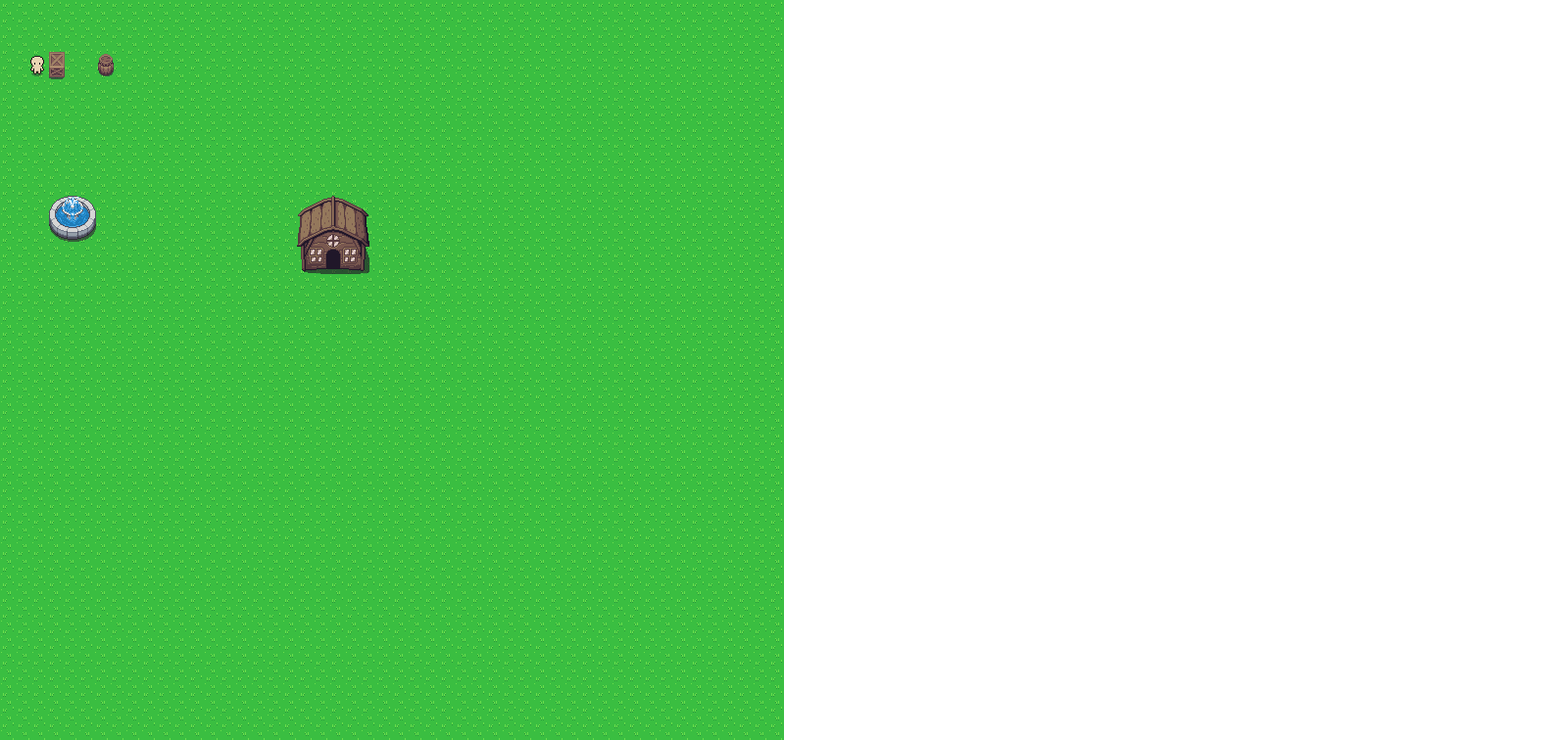
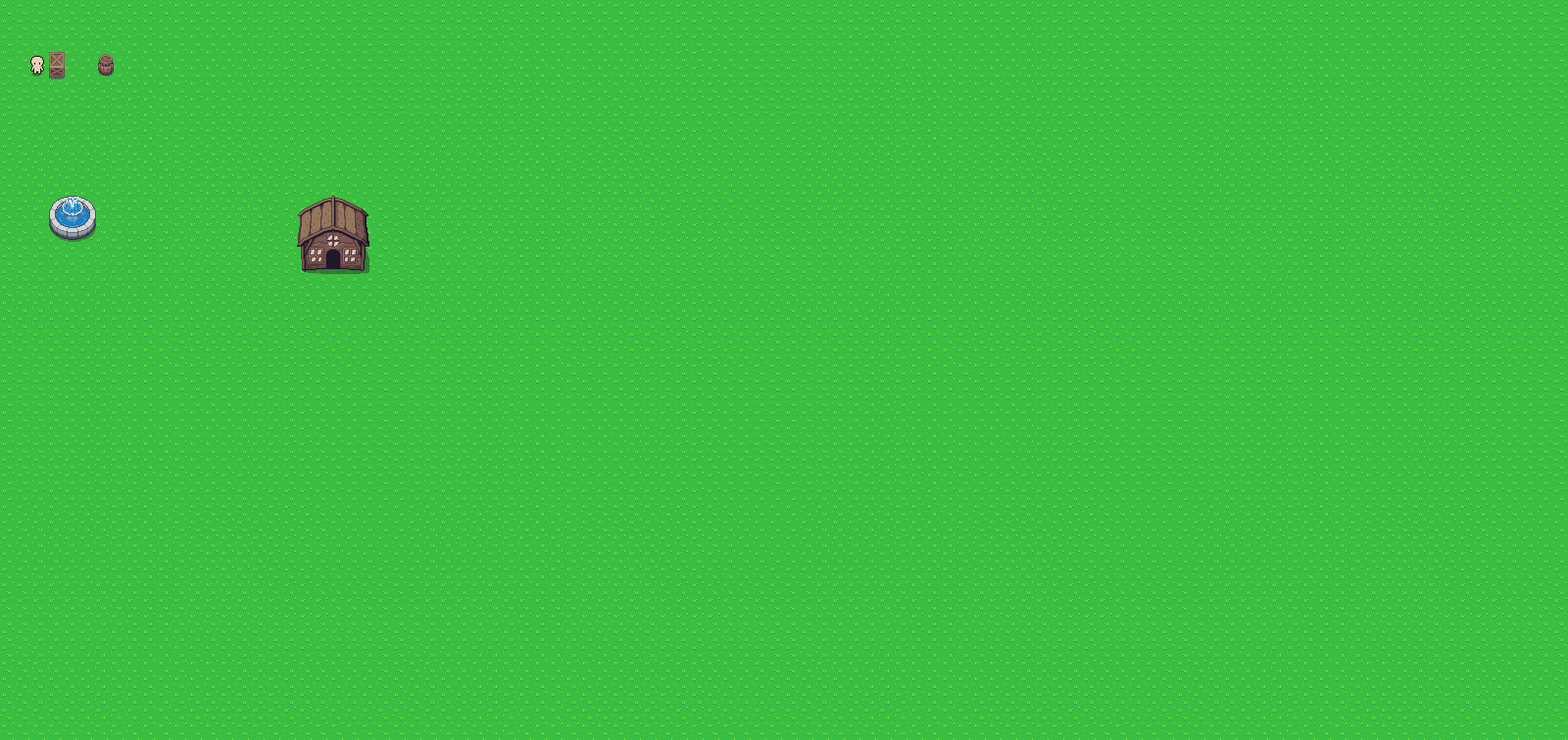
Before and after one commit to orsi/react-gamin, a React (Vite) app: page / in a window 1280 px wide. Shown: the top 756 px of the page at 98% size, 1600 px wide, since content can reach past the window. Built offline with nearby package versions, Linux system fonts and the light colour scheme.

Commit message:
create render component for drawing to canvas

```diff
--- a/src/entities/Barrel.tsx
+++ b/src/entities/Barrel.tsx
@@ -5,7 +5,12 @@ import {
   useBodyComponent,
   usePositionComponent,
 } from "../library/Entity";
-import { createSpriteSheet, MultiSpriteSheet, Render } from "../library/Render";
+import {
+  createSpriteSheet,
+  MultiSprite,
+  SpriteCanvas,
+  Render,
+} from "../library/Render";
 import { useInteractSystem, useMovementSystem } from "../library/System";
 
 type BarrelProps = {
@@ -15,19 +20,12 @@ type BarrelProps = {
   solid?: boolean;
 };
 export default function Barrel({ x, y, z, solid }: BarrelProps) {
-  const spriteSheet = createSpriteSheet({
-    spriteWidth: 16,
-    spriteHeight: 16,
-    width: 640,
-    height: 576,
-    src: overworldImage,
-  });
   const body = useBodyComponent({
     height: 32,
     width: 16,
     solid: solid ?? true,
   });
-  const position = usePositionComponent({
+  const [position] = usePositionComponent({
     x: x ?? 240,
     y: y ?? 240,
     z: z ?? 0,
@@ -39,12 +37,15 @@ export default function Barrel({ x, y, z, solid }: BarrelProps) {
   });
 
   return (
-    <Render position={position[0]}>
-      <MultiSpriteSheet
-        tilesPerRow={1}
-        src={spriteSheet.src}
-        sprites={[spriteSheet.sprites[33], spriteSheet.sprites[73]]}
-      />
-    </Render>
+    <MultiSprite
+      src={overworldImage}
+      x={position.x}
+      y={position.y}
+      sheet={{
+        height: 16,
+        width: 16,
+      }}
+      map={[[33], [73]]}
+    />
   );
 }
--- a/src/entities/Box.tsx
+++ b/src/entities/Box.tsx
@@ -1,11 +1,10 @@
 import overworldImage from "../assets/Overworld.png";
-import { useRef } from "react";
 import {
   EntityId,
   useBodyComponent,
   usePositionComponent,
 } from "../library/Entity";
-import { createSpriteSheet, MultiSpriteSheet, Render } from "../library/Render";
+import { MultiSprite } from "../library/Render";
 import { useInteractSystem, useMovementSystem } from "../library/System";
 
 type BoxProps = {
@@ -15,19 +14,12 @@ type BoxProps = {
   solid?: boolean;
 };
 export default function Box({ x, y, z, solid }: BoxProps) {
-  const spriteSheet = createSpriteSheet({
-    spriteWidth: 16,
-    spriteHeight: 16,
-    width: 640,
-    height: 576,
-    src: overworldImage,
-  });
   const body = useBodyComponent({
     height: 32,
     width: 16,
     solid: solid ?? true,
   });
-  const position = usePositionComponent({
+  const [position] = usePositionComponent({
     x: x ?? 240,
     y: y ?? 240,
     z: z ?? 0,
@@ -39,12 +31,15 @@ export default function Box({ x, y, z, solid }: BoxProps) {
   });
 
   return (
-    <Render position={position[0]}>
-      <MultiSpriteSheet
-        tilesPerRow={1}
-        src={spriteSheet.src}
-        sprites={[spriteSheet.sprites[30], spriteSheet.sprites[70]]}
-      />
-    </Render>
+    <MultiSprite
+      src={overworldImage}
+      x={position.x}
+      y={position.y}
+      sheet={{
+        height: 16,
+        width: 16,
+      }}
+      map={[[30], [70]]}
+    />
   );
 }
--- a/src/entities/Fountain.tsx
+++ b/src/entities/Fountain.tsx
@@ -1,11 +1,10 @@
-import { useRef } from "react";
 import overworldImage from "../assets/Overworld.png";
 import {
   EntityId,
   useBodyComponent,
   usePositionComponent,
 } from "../library/Entity";
-import { createSpriteSheet, MultiSpriteSheet, Render } from "../library/Render";
+import { MultiSprite } from "../library/Render";
 import { useInteractSystem, useMovementSystem } from "../library/System";
 
 type FountainProps = {
@@ -15,19 +14,12 @@ type FountainProps = {
   solid?: boolean;
 };
 export default function Fountain({ x, y, z, solid }: FountainProps) {
-  const spriteSheet = createSpriteSheet({
-    spriteWidth: 16,
-    spriteHeight: 16,
-    width: 640,
-    height: 576,
-    src: overworldImage,
-  });
   const body = useBodyComponent({
     height: 48,
     width: 48,
     solid: solid ?? true,
   });
-  const position = usePositionComponent({
+  const [position] = usePositionComponent({
     x: x ?? 240,
     y: y ?? 240,
     z: z ?? 0,
@@ -39,22 +31,20 @@ export default function Fountain({ x, y, z, solid }: FountainProps) {
   });
 
   return (
-    <Render position={position[0]}>
-      <MultiSpriteSheet
-        tilesPerRow={3}
-        src={spriteSheet.src}
-        sprites={[
-          spriteSheet.sprites[382],
-          spriteSheet.sprites[383],
-          spriteSheet.sprites[384],
-          spriteSheet.sprites[422],
-          spriteSheet.sprites[423],
-          spriteSheet.sprites[424],
-          spriteSheet.sprites[462],
-          spriteSheet.sprites[463],
-          spriteSheet.sprites[464],
-        ]}
-      />
-    </Render>
+    <MultiSprite
+      src={overworldImage}
+      sheet={{
+        width: 16,
+        height: 16,
+      }}
+      map={[
+        [382, 383, 384],
+        [422, 423, 424],
+        [462, 463, 464],
+      ]}
+      x={position.x}
+      y={position.y}
+      z={position.z}
+    />
   );
 }
--- a/src/entities/Ground.tsx
+++ b/src/entities/Ground.tsx
@@ -1,32 +1,31 @@
 import overworldImage from "../assets/Overworld.png";
 import { usePositionComponent } from "../library/Entity";
-import { createSpriteSheet, MultiSpriteSheet, Render } from "../library/Render";
+import { SpriteCanvas } from "../library/Render";
 
 export default function Ground() {
-  const spriteSheet = createSpriteSheet({
-    spriteWidth: 16,
-    spriteHeight: 16,
-    width: 640,
-    height: 576,
-    src: overworldImage,
-  });
-  const position = usePositionComponent({
+  const [position] = usePositionComponent({
     x: 0,
     y: 0,
     z: 0,
   });
 
-  const grassTiles = [];
-  for (let i = 0; i < 5000; i++) {
-    grassTiles.push(spriteSheet.sprites[0]);
+  const grassTiles: number[][] = [];
+  for (let y = 0; y < 100; y++) {
+    if (!grassTiles[y]) {
+      grassTiles[y] = [];
+    }
+    for (let x = 0; x < 100; x++) {
+      grassTiles[y].push(0);
+    }
   }
   return (
-    <Render>
-      <MultiSpriteSheet
-        tilesPerRow={50}
-        src={spriteSheet.src}
-        sprites={grassTiles}
-      />
-    </Render>
+    <SpriteCanvas
+      src={overworldImage}
+      sheet={{
+        width: 16,
+        height: 16,
+      }}
+      sprites={grassTiles}
+    />
   );
 }
--- a/src/entities/House.tsx
+++ b/src/entities/House.tsx
@@ -1,11 +1,10 @@
-import { useRef } from "react";
 import overworldImage from "../assets/Overworld.png";
 import {
   EntityId,
   useBodyComponent,
   usePositionComponent,
 } from "../library/Entity";
-import { createSpriteSheet, MultiSpriteSheet, Render } from "../library/Render";
+import { MultiSprite } from "../library/Render";
 import { useInteractSystem, useMovementSystem } from "../library/System";
 
 type HouseProps = {
@@ -15,19 +14,12 @@ type HouseProps = {
   solid?: boolean;
 };
 export default function House({ x, y, z, solid }: HouseProps) {
-  const spriteSheet = createSpriteSheet({
-    spriteWidth: 16,
-    spriteHeight: 16,
-    width: 640,
-    height: 576,
-    src: overworldImage,
-  });
   const body = useBodyComponent({
     height: 80,
     width: 80,
     solid: solid ?? true,
   });
-  const position = usePositionComponent({
+  const [position] = usePositionComponent({
     x: x ?? 240,
     y: y ?? 240,
     z: z ?? 0,
@@ -39,38 +31,22 @@ export default function House({ x, y, z, solid }: HouseProps) {
   });
 
   return (
-    <Render position={position[0]}>
-      <MultiSpriteSheet
-        tilesPerRow={5}
-        src={spriteSheet.src}
-        sprites={[
-          spriteSheet.sprites[6],
-          spriteSheet.sprites[7],
-          spriteSheet.sprites[8],
-          spriteSheet.sprites[9],
-          spriteSheet.sprites[10],
-          spriteSheet.sprites[46],
-          spriteSheet.sprites[47],
-          spriteSheet.sprites[48],
-          spriteSheet.sprites[49],
-          spriteSheet.sprites[50],
-          spriteSheet.sprites[86],
-          spriteSheet.sprites[87],
-          spriteSheet.sprites[88],
-          spriteSheet.sprites[89],
-          spriteSheet.sprites[90],
-          spriteSheet.sprites[126],
-          spriteSheet.sprites[127],
-          spriteSheet.sprites[128],
-          spriteSheet.sprites[129],
-          spriteSheet.sprites[130],
-          spriteSheet.sprites[166],
-          spriteSheet.sprites[167],
-          spriteSheet.sprites[168],
-          spriteSheet.sprites[169],
-          spriteSheet.sprites[170],
-        ]}
-      />
-    </Render>
+    <MultiSprite
+      src={overworldImage}
+      sheet={{
+        width: 16,
+        height: 16,
+      }}
+      map={[
+        [6, 7, 8, 9, 10],
+        [46, 47, 48, 49, 50],
+        [86, 87, 88, 89, 90],
+        [126, 127, 128, 129, 130],
+        [166, 167, 168, 169, 170],
+      ]}
+      x={position.x}
+      y={position.y}
+      z={position.z}
+    />
   );
 }
--- a/src/library/Render.tsx
+++ b/src/library/Render.tsx
@@ -1,170 +1,19 @@
-import {
-  Children,
-  CSSProperties,
-  forwardRef,
-  PropsWithChildren,
-  ReactElement,
-  ReactNode,
-  useCallback,
-  useContext,
-  useEffect,
-  useRef,
-  useState,
-} from "react";
-import { EntityContext, Position } from "./Entity";
+import { CSSProperties, useEffect, useRef, useState } from "react";
 
-type RenderProps = {
-  children?: ReactNode;
-};
-export const Render = forwardRef<HTMLDivElement, RenderProps>(
-  ({ children }, ref) => {
-    const { current: entity } = useContext(EntityContext);
-    const [position] = entity.position;
-    return (
-      <div
-        ref={ref}
-        style={{
-          position: "absolute",
-          top: "0",
-          left: "0",
-          transform: `translate(${position?.x}px, ${position?.y}px)`,
-        }}
-      >
-        {children}
-      </div>
-    );
-  }
-);
-
-type Sprite = {
-  height: number;
-  id: string;
-  offsetX: number;
-  offsetY: number;
-  width: number;
-};
-type SpriteSheet = {
-  src: string;
-  height: number;
-  width: number;
-  spriteHeight: number;
-  spriteWidth: number;
-  sprites: Record<string, Sprite>;
-};
-export function createSpriteSheet({
-  id,
-  src,
-  width,
-  height,
-  spriteWidth,
-  spriteHeight,
-}: {
-  id?: string;
-  src: string;
+export type Sheet = {
   width: number;
   height: number;
-  spriteWidth: number;
-  spriteHeight: number;
-}) {
-  const columns = width / spriteWidth;
-  const rows = height / spriteHeight;
+};
 
-  const sprites: Sprite[] = [];
-  for (let i = 0; i < columns * rows; i++) {
-    const x = Math.floor(i % columns);
-    const y = Math.floor(i / columns);
-    const offsetX = -(x * spriteWidth);
-    const offsetY = -(y * spriteHeight);
+export type Animation = {
+  frameLength: number;
+  cells: number[];
+};
 
-    sprites[i] = {
-      id: `${id ?? "sprite"}-${i}`,
-      height: spriteHeight,
-      width: spriteWidth,
-      offsetX,
-      offsetY,
-    };
-  }
-  return { src, height, width, spriteHeight, spriteWidth, sprites };
-}
-
-interface MultiSpriteSheetProps {
-  src: string;
-  sprites: Sprite[];
-  tilesPerRow?: number;
-}
-export function MultiSpriteSheet({
-  tilesPerRow,
-  src,
-  sprites,
-}: MultiSpriteSheetProps) {
-  const ref = useRef<HTMLCanvasElement>(null);
-  useEffect(() => {
-    const canvas = ref.current;
-    if (!canvas) {
-      return;
-    }
-
-    const canvasWidth =
-      sprites[0].width * (tilesPerRow ? tilesPerRow : sprites.length);
-    const canvasHeight =
-      sprites[0].height *
-      (tilesPerRow ? Math.floor(sprites.length / tilesPerRow) + 1 : 1);
-    canvas.width = canvasWidth;
-    canvas.height = canvasHeight;
-
-    const ctx = canvas.getContext("2d");
-    if (!ctx) {
-      return;
-    }
-
-    const image = new Image();
-    image.src = src;
-    image.addEventListener("load", (e) => {
-      for (let i = 0; i < sprites.length; i++) {
-        const column = tilesPerRow ? i % tilesPerRow : i;
-        const row = tilesPerRow ? Math.floor(i / tilesPerRow) : 0;
-        const sprite = sprites[i];
-        ctx.drawImage(
-          image,
-          -sprite.offsetX,
-          -sprite.offsetY,
-          sprite.width,
-          sprite.height,
-          column * sprite.width,
-          row * sprite.height,
-          sprite.width,
-          sprite.height
-        );
-      }
-    });
-  }, []);
-
-  return <canvas ref={ref} />;
-}
-
-interface SpriteSheetProps {
-  src: string;
-  sprite: Sprite;
-}
-export function SpriteSheet({ src, sprite }: SpriteSheetProps) {
-  return (
-    <img
-      style={{
-        objectFit: "none",
-        objectPosition: `${sprite.offsetX}px ${sprite.offsetY}px`,
-        height: `${sprite.height}px`,
-        width: `${sprite.width}px`,
-      }}
-      src={src}
-      alt=""
-    />
-  );
-}
-
-function getSpriteStyles(
-  x: number,
-  y: number,
-  z: number,
+export function getSpriteStyles(
+  x?: number,
+  y?: number,
+  z?: number,
   imageWidth?: number,
   spriteWidth?: number,
   spriteHeight?: number,
@@ -172,11 +21,20 @@ function getSpriteStyles(
 ) {
   const style: CSSProperties = {
     left: "0",
-    position: "absolute",
+    position: "relative",
     top: "0",
-    transform: `translate(${x ?? 0}px, ${y ?? 0}px)`,
-    zIndex: `${z ?? 0}`,
   };
+
+  if (x != null && y != null) {
+    style.left = "0";
+    style.position = "absolute";
+    style.top = "0";
+    style.transform = `translate(${x}px, ${y}px)`;
+  }
+
+  if (z != null) {
+    style.zIndex = `${z}`;
+  }
 
   if (
     imageWidth != null &&
@@ -196,15 +54,7 @@ function getSpriteStyles(
   return style;
 }
 
-type Sheet = {
-  width: number;
-  height: number;
-};
-type Animation = {
-  frameLength: number;
-  cells: number[];
-};
-type SpriteProps = {
+export type SpriteProps = {
   alt?: string;
   src: string;
   x?: number;
@@ -306,153 +156,111 @@ export function Sprite({
   );
 }
 
-export interface AnimationProps {
-  srcs: string[];
-  duration?: number;
+type MultiSpriteProps = {
+  alt?: string;
+  map: number[][];
+  sheet: Sheet;
+  src: string;
+  x?: number;
+  y?: number;
+  z?: number;
+};
+export function MultiSprite({
+  alt,
+  map,
+  sheet,
+  src,
+  x,
+  y,
+  z,
+}: MultiSpriteProps) {
+  let multiSpriteElements = [];
+  for (let y = 0; y < map?.length; y++) {
+    if (!multiSpriteElements[y]) {
+      multiSpriteElements[y] = [];
+    }
+    const row = map[y];
+    for (let x = 0; x < row?.length; x++) {
+      const key = `multi-sprite-row-${x}`;
+      multiSpriteElements[y][x] = (
+        <Sprite
+          key={key}
+          src={src}
+          sheet={sheet}
+          selectedSprite={row[x]}
+          alt={alt ? `${alt}-${x}-${y}` : `${x}-${y}`}
+        />
+      );
+    }
+  }
+
+  const style = getSpriteStyles(x, y, z);
+  return (
+    <div
+      style={{
+        ...style,
+        display: "flex",
+        flexDirection: "column",
+      }}
+    >
+      {multiSpriteElements.map((row, i) => {
+        const key = `multi-sprite-column-${i}`;
+        return (
+          <div key={key} style={{ display: "flex" }}>
+            {row}
+          </div>
+        );
+      })}
+    </div>
+  );
 }
-export function Animation({ srcs, duration = 1000 }: AnimationProps) {
-  const [currentSrc, setCurrentSrc] = useState<string>(srcs[0]);
 
-  const currentKeyFrame = useRef(0);
-  const lastUpdate = useRef(Date.now());
-  const frameDuration = duration / srcs.length;
+interface SpriteCanvasProps {
+  src: string;
+  sprites: number[][];
+  sheet: Sheet;
+}
+export function SpriteCanvas({ src, sheet, sprites }: SpriteCanvasProps) {
+  const ref = useRef<HTMLCanvasElement>(null);
+  useEffect(() => {
+    const canvas = ref.current;
+    if (!canvas) {
+      return;
+    }
 
-  const currentRequestAnimationFrame = useRef(0);
-  const animate = useCallback(
-    (time: number) => {
-      const now = Date.now();
-      const delta = now - lastUpdate.current;
-      if (delta > frameDuration) {
-        currentKeyFrame.current = (currentKeyFrame.current + 1) % srcs.length;
-        setCurrentSrc(srcs[currentKeyFrame.current]);
-        lastUpdate.current = now;
+    const canvasWidth = sprites[0].length * sheet.width;
+    const canvasHeight = sprites.length * sheet.height;
+    canvas.width = canvasWidth;
+    canvas.height = canvasHeight;
+
+    const ctx = canvas.getContext("2d");
+    if (!ctx) {
+      return;
+    }
+
+    const image = new Image();
+    image.src = src;
+    image.addEventListener("load", (e) => {
+      for (let i = 0; i < sprites.length; i++) {
+        for (let j = 0; j < sprites[i].length; j++) {
+          const offsetX = j * sheet.width;
+          const offsetY = i * sheet.height;
+          const spriteIndex = sprites[i][j];
+          ctx.drawImage(
+            image,
+            spriteIndex * sheet.width,
+            spriteIndex * sheet.height,
+            sheet.width,
+            sheet.height,
+            offsetX,
+            offsetY,
+            sheet.width,
+            sheet.height
+          );
+        }
       }
-      currentRequestAnimationFrame.current = requestAnimationFrame(animate);
-    },
-    [srcs, setCurrentSrc]
-  );
-
-  useEffect(() => {
-    currentRequestAnimationFrame.current = requestAnimationFrame(animate);
-    return () => {
-      if (currentRequestAnimationFrame.current) {
-        cancelAnimationFrame(currentRequestAnimationFrame.current);
-      }
-    };
+    });
   }, []);
 
-  return <img src={currentSrc} alt="" />;
+  return <canvas ref={ref} />;
 }
-
-export interface SpriteAnimationStateProps {
-  id: string;
-  children?: ReactElement<AnimationProps> | Array<ReactElement<AnimationProps>>;
-}
-export function SpriteAnimationState({ children }: SpriteAnimationStateProps) {
-  return <>{children}</>;
-}
-export interface SpriteAnimationStateMachineProps {
-  state: string;
-  children?:
-    | ReactElement<SpriteAnimationStateProps>
-    | Array<ReactElement<SpriteAnimationStateProps>>;
-}
-export function SpriteAnimationStateMachine({
-  state,
-  children,
-}: SpriteAnimationStateMachineProps) {
-  const currentChild = Children.toArray(children).find(
-    (child) =>
-      (child as ReactElement<SpriteAnimationStateProps>).props?.id === state
-  );
-  return <>{currentChild}</>;
-}
-
-export type TileMapProps = {};
-export function TileMap(props: MultiSpriteSheetProps) {
-  // const ref = useRef<HTMLCanvasElement>(null);
-  // useEffect(() => {
-  //   const canvas = ref.current;
-  //   if (!canvas) {
-  //     return;
-  //   }
-  //   const canvasWidth =
-  //     sprites[0].width * (tilesPerRow ? tilesPerRow : sprites.length);
-  //   const canvasHeight =
-  //     sprites[0].height *
-  //     (tilesPerRow ? Math.floor(sprites.length / tilesPerRow) + 1 : 1);
-  //   canvas.width = canvasWidth;
-  //   canvas.height = canvasHeight;
-  //   const ctx = canvas.getContext("2d");
-  //   if (!ctx) {
-  //     return;
-  //   }
-  //   const image = new Image();
-  //   image.src = src;
-  //   image.addEventListener("load", (e) => {
-  //     for (let i = 0; i < sprites.length; i++) {
-  //       const column = tilesPerRow ? i % tilesPerRow : i;
-  //       const row = tilesPerRow ? Math.floor(i / tilesPerRow) : 0;
-  //       const sprite = sprites[i];
-  //       ctx.drawImage(
-  //         image,
-  //         -sprite.offsetX,
-  //         -sprite.offsetY,
-  //         sprite.width,
-  //         sprite.height,
-  //         column * sprite.width,
-  //         row * sprite.height,
-  //         sprite.width,
-  //         sprite.height
-  //       );
-  //     }
-  //   });
-  // }, []);
-  // return <canvas ref={ref} />;
-}
-
-export type TileProps = {
-  tilesPerRow?: number;
-};
-
-export function Tile(props: MultiSpriteSheetProps) {
-  // const ref = useRef<HTMLCanvasElement>(null);
-  // useEffect(() => {
-  //   const canvas = ref.current;
-  //   if (!canvas) {
-  //     return;
-  //   }
-  //   const canvasWidth =
-  //     sprites[0].width * (tilesPerRow ? tilesPerRow : sprites.length);
-  //   const canvasHeight =
-  //     sprites[0].height *
-  //     (tilesPerRow ? Math.floor(sprites.length / tilesPerRow) + 1 : 1);
-  //   canvas.width = canvasWidth;
-  //   canvas.height = canvasHeight;
-  //   const ctx = canvas.getContext("2d");
-  //   if (!ctx) {
-  //     return;
-  //   }
-  //   const image = new Image();
-  //   image.src = src;
-  //   image.addEventListener("load", (e) => {
-  //     for (let i = 0; i < sprites.length; i++) {
-  //       const column = tilesPerRow ? i % tilesPerRow : i;
-  //       const row = tilesPerRow ? Math.floor(i / tilesPerRow) : 0;
-  //       const sprite = sprites[i];
-  //       ctx.drawImage(
-  //         image,
-  //         -sprite.offsetX,
-  //         -sprite.offsetY,
-  //         sprite.width,
-  //         sprite.height,
-  //         column * sprite.width,
-  //         row * sprite.height,
-  //         sprite.width,
-  //         sprite.height
-  //       );
-  //     }
-  //   });
-  // }, []);
-  // return <canvas ref={ref} />;
-}
```
